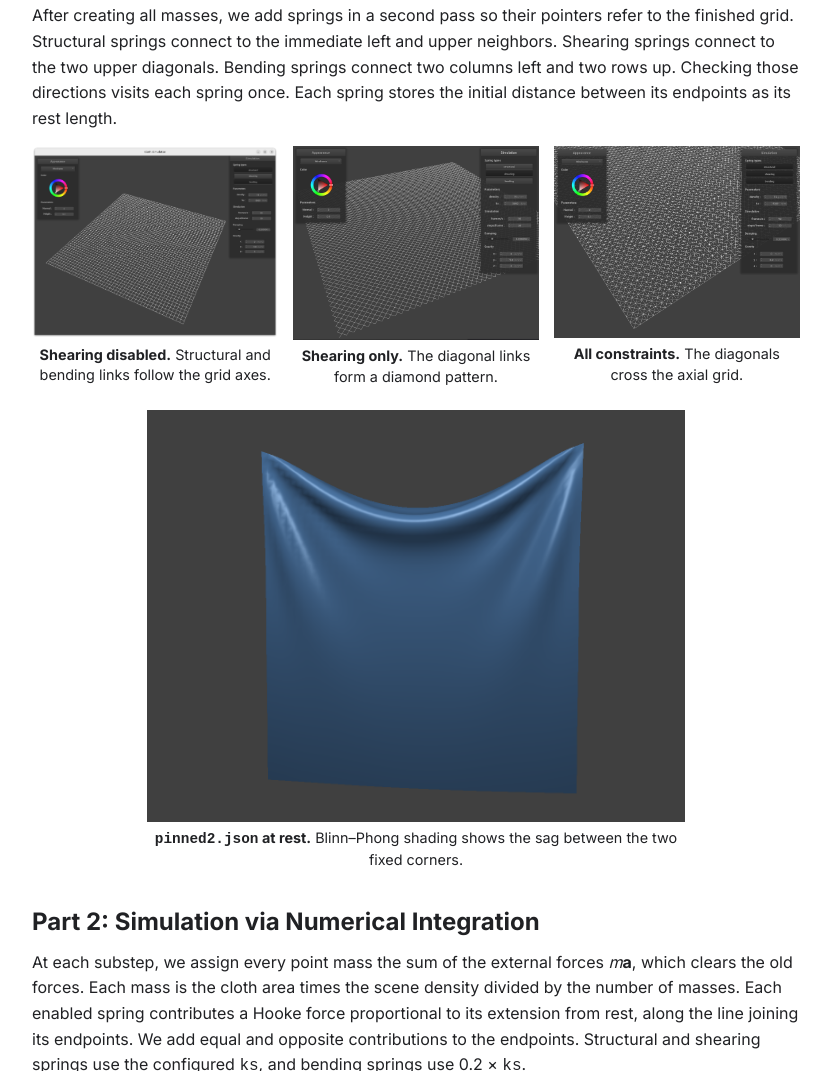
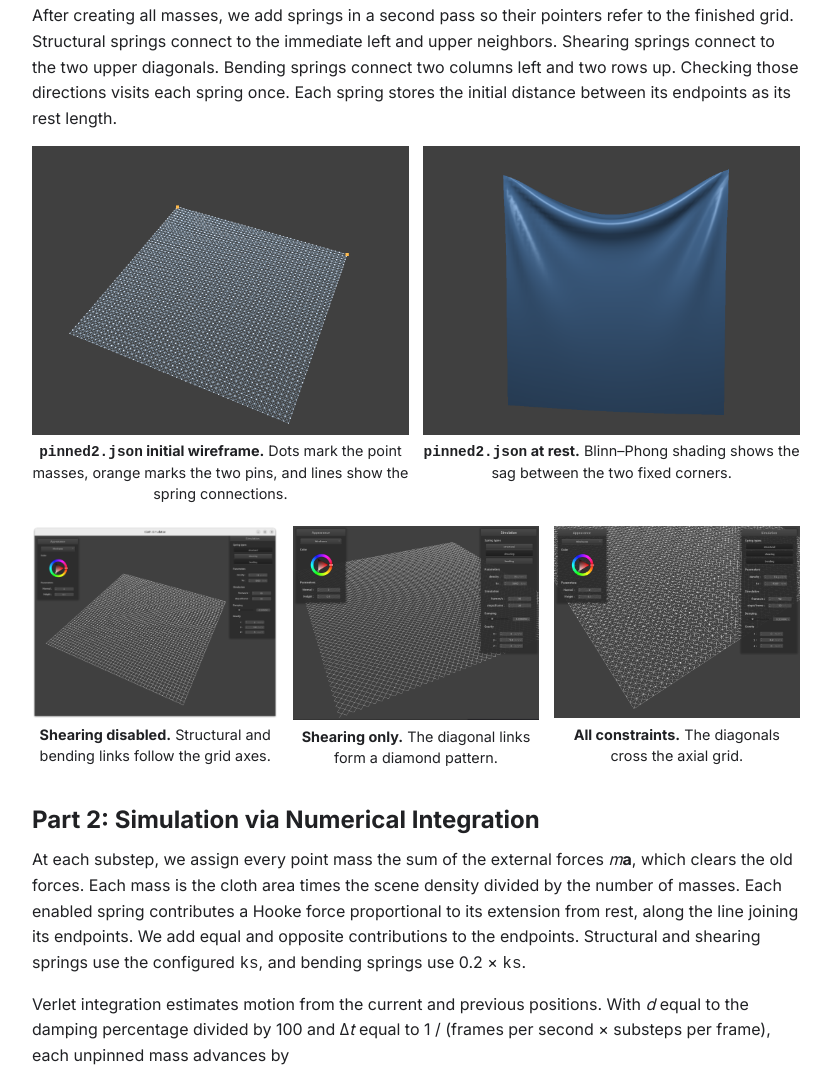
Before and after one commit to cal-cs184-student/hw4-prince-writeup, a plain HTML site: page index.html in a window 1280 px wide. Shown: the part 944-2015 px from the top of the page, without its empty margins (224-1055 px from the left). Drawn offline with Linux system fonts and the light colour scheme.

Commit message:
Pair pinned2 overview and shaded cloth render

```diff
--- a/index.html
+++ b/index.html
@@ -161,6 +161,16 @@
       visits each spring once. Each spring stores the initial distance between its endpoints
       as its rest length.
     </p>
+    <div class="gallery">
+      <figure id="pinned2-wireframe">
+        <img src="./assets/part1/pinned2_wireframe.png" width="1200" height="920" alt="Perspective view of the cloth grid showing spring lines, point masses, and two orange pinned corners">
+        <figcaption><strong><code>pinned2.json</code> initial wireframe.</strong> Dots mark the point masses, orange marks the two pins, and lines show the spring connections.</figcaption>
+      </figure>
+      <figure id="pinned2-shaded">
+        <img src="./assets/part1/pinned2_shaded.png" width="1200" height="920" alt="Blue shaded cloth sagging between two pinned corners">
+        <figcaption><strong><code>pinned2.json</code> at rest.</strong> Blinn–Phong shading shows the sag between the two fixed corners.</figcaption>
+      </figure>
+    </div>
     <div class="gallery three">
       <figure>
         <img src="./assets/part1/Shearing_disabled.png" alt="Rectangular spring grid without diagonal shearing links">
@@ -175,10 +185,6 @@
         <figcaption><strong>All constraints.</strong> The diagonals cross the axial grid.</figcaption>
       </figure>
     </div>
-    <figure class="single" id="pinned2-shaded">
-      <img src="./assets/part1/pinned2_shaded.png" width="1200" height="920" alt="Blue shaded cloth sagging between two pinned corners">
-      <figcaption><strong><code>pinned2.json</code> at rest.</strong> Blinn–Phong shading shows the sag between the two fixed corners.</figcaption>
-    </figure>
   </section>
 
   <section aria-labelledby="part-2">
```
Also changed, not shown: assets/part1/pinned2_wireframe.png (added).
